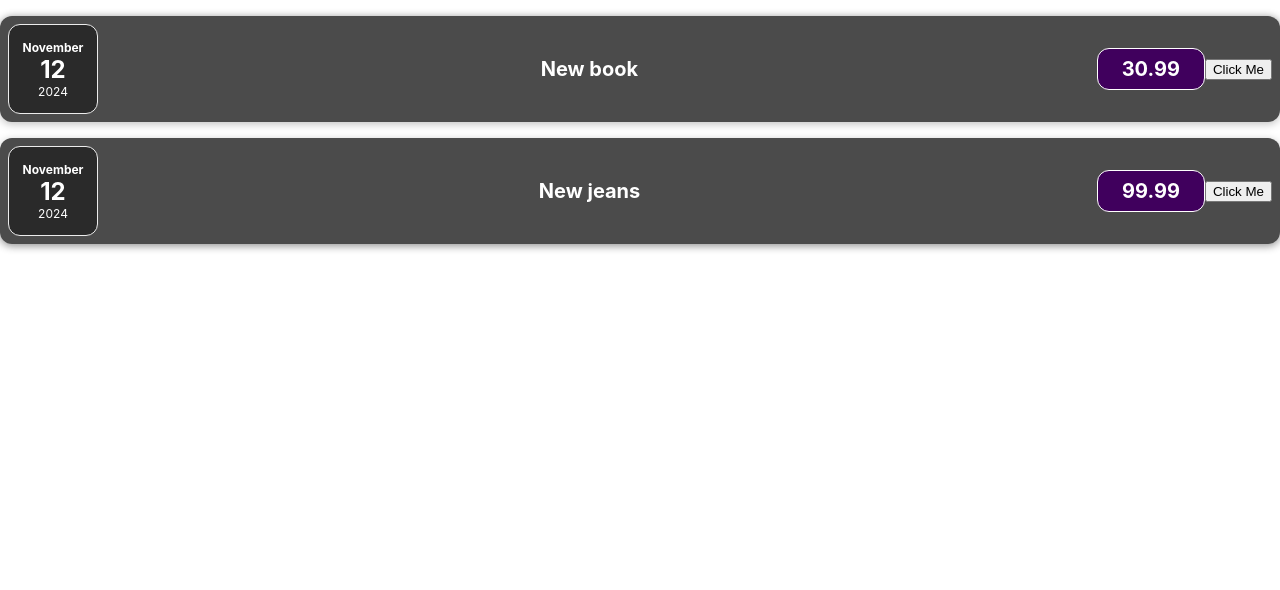
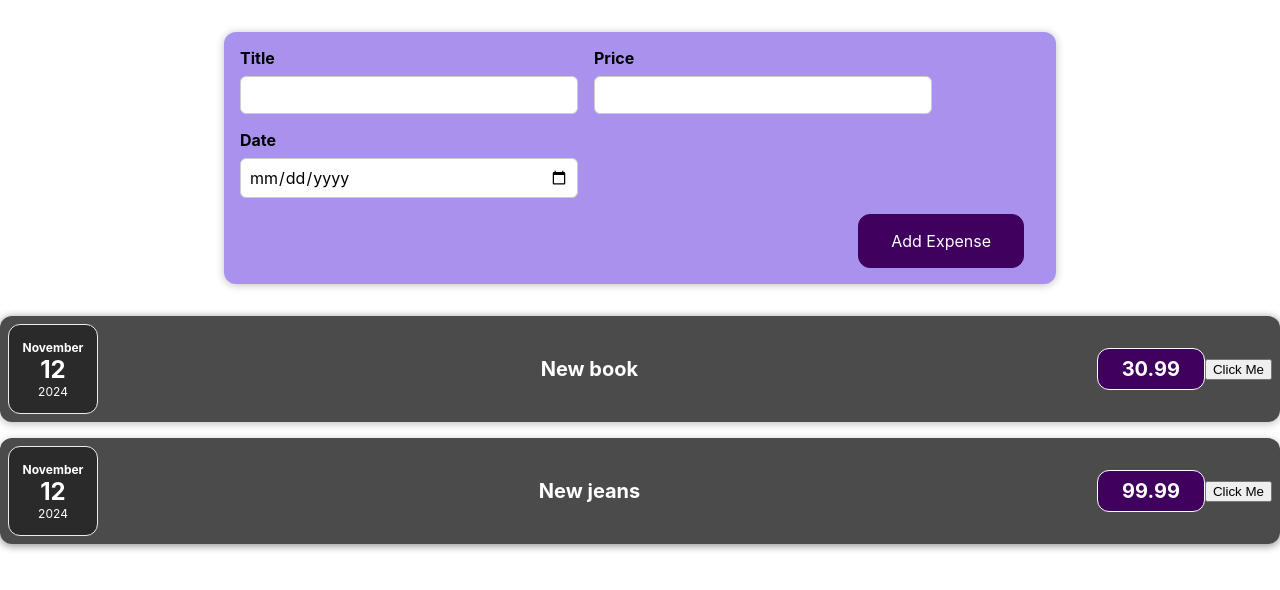
Before and after one commit to kermokao/react-js, a React (Vite) app: page / in a window 1280 px wide. Shown: the top 590 px of the page. Built offline with nearby package versions, Linux system fonts and the light colour scheme.

Commit message:
Title Price Date kirjutamiskohad

```diff
--- a/src/App.jsx
+++ b/src/App.jsx
@@ -1,5 +1,6 @@
 import "./App.css";
 import Expenses from "./components/Expenses/Expenses";
+import NewExpense from "./components/NewExpense/NewExpense";
 
 const App = () => {
     const expenses = [
@@ -17,6 +18,7 @@
 
     return (
         <div className="App">
+            <NewExpense></NewExpense>
             <Expenses expenses={expenses} />
         </div>
     );
--- /dev/null
+++ b/src/components/NewExpense/ExpenseForm.css
@@ -0,0 +1,26 @@
+.new-expense__controls {
+    display: flex;
+    flex-wrap: wrap;
+    gap: 1rem;
+    margin-bottom: 1rem;
+    text-align: left;
+}
+
+.new-expense__control label {
+    font-weight: bold;
+    margin-bottom: 0.5rem;
+    display: block;
+}
+
+.new-expense__control input {
+    font: inherit;
+    padding: 0.5rem;
+    border-radius: 6px;
+    border: 1px solid #ccc;
+    width: 20rem;
+    max-width: 100%;
+}
+
+.new-expense__actions {
+    text-align: right;
+}
--- /dev/null
+++ b/src/components/NewExpense/ExpenseForm.jsx
@@ -0,0 +1,49 @@
+import { useState } from "react";
+import "./ExpenseForm.css";
+
+const ExpenseForm = (props) => {
+    const [enteredTitle, setEnteredTitle] = useState("");
+    const [enteredPrice, setEnteredPrice] = useState("");
+    const [enteredDate, setEnteredDate] = useState("");
+
+    const titleChangeHandler = (event) => {
+        setEnteredTitle(event.target.value);
+    };
+
+    const priceChangeHandler = (event) => {
+        setEnteredPrice(event.target.value);
+    };
+
+    const dateChangeHandler = (event) => {
+        setEnteredDate(event.target.value);
+    };
+
+    return (
+        <form>
+            <div className="new-expense__controls">
+                <div className="new-expense__control">
+                    <label>Title</label>
+                    <input type="text"
+                    onChange={titleChangeHandler}
+                    />
+                </div>
+                <div className="new-expense__control">
+                    <label>Price</label>
+                    <input type="number" min="0.01" step="0.01"
+                    onChange={priceChangeHandler} />
+                </div>
+                <div className="new-expense__control">
+                    <label>Date</label>
+                    <input type="date" min="2024-11-12" max="2026-01-31"
+                    onChange={dateChangeHandler} />
+                </div>
+            </div>
+            <div className="new-expense__actions">
+                <button type="submit">Add Expense</button>
+            </div>
+        </form>
+    )
+
+}
+
+export default ExpenseForm
--- /dev/null
+++ b/src/components/NewExpense/NewExpense.css
@@ -0,0 +1,38 @@
+.new-expense {
+    background-color: #a892ee;
+    padding: 1rem;
+    margin: 2rem auto;
+    width: 50rem;
+    max-width: 95%;
+    border-radius: 12px;
+    text-align: center;
+    box-shadow: 0 1px 8px rgba(0, 0, 0, 0.25);
+}
+
+.new-expense button {
+    font: inherit;
+    cursor: pointer;
+    padding: 1rem 2rem;
+    border: 1px solid #40005d;
+    background-color: #40005d;
+    color: white;
+    border-radius: 12px;
+    margin-right: 1rem;
+}
+
+.new-expense button:hover,
+.new-expense button:active {
+    background-color: #510674;
+    border-color: #510674;
+}
+
+.new-expense button.alternative {
+    color: #220131;
+    border-color: transparent;
+    background-color: transparent;
+}
+
+.new-expense button.alternative:hover,
+.new-expense button.alternative:active {
+    background-color: #ddb3f8;
+}
--- /dev/null
+++ b/src/components/NewExpense/NewExpense.jsx
@@ -0,0 +1,13 @@
+import ExpenseForm from "./ExpenseForm"
+import "./NewExpense.css"
+
+const NewExpense = (props) => {
+    return (
+        <div className="new-expense">
+            <ExpenseForm />
+        </div>
+
+    )
+}
+
+export default NewExpense
```
